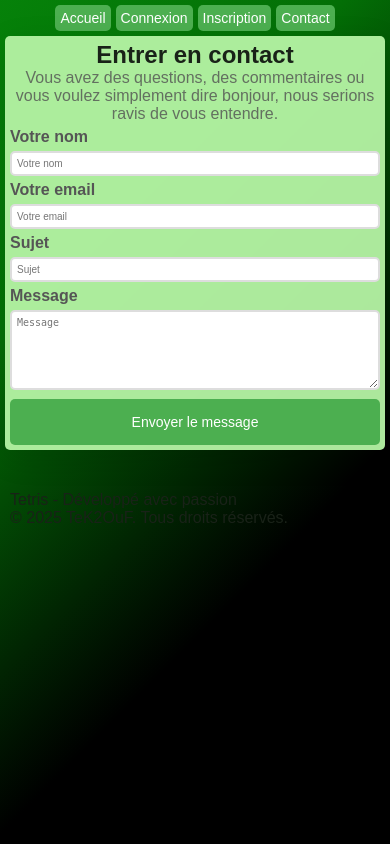
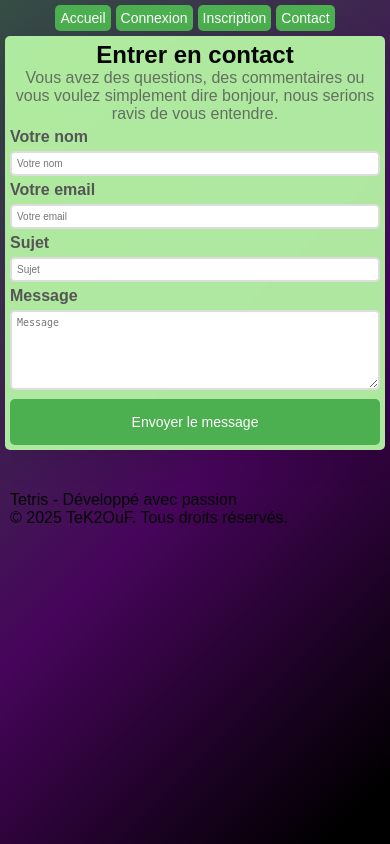
Before and after one commit to MaverickYoan/tetris-game-main, a Flask app: page /contact in a window 390 px wide. Run offline with Flask 3, Linux system fonts and the light colour scheme; some libraries are stand-ins or nearby versions.

Commit message:
dernièresTouches

```diff
--- a/templates/admin_messages.html
+++ b/templates/admin_messages.html
@@ -173,14 +173,14 @@
 
 {% block content %}
 <div class="card"
-    style="max-width: 900px; margin: 0 auto; @media (max-width: 768px) {font-size: 10px;}">
+    style="max-width: 768px; margin: 0 auto; @media (max-width: 768px) {font-size: 10px;}">
     <h2 class="text-center">Messages reçus</h2>
     {% if messages %}
     <table style="width: 100%; border-collapse: collapse; margin-top: 5px;">
         <thead>
             <tr style="background-color: #4CAF50; color: white;">
-                <th style="padding: 5px; border: 1px solid #ddd;">ID</th>
-                <th style="padding: 5px; border: 1px solid #ddd;">Nom</th>
+                <th style="padding: 5px; border: 1px solid white;">ID</th>
+                <th style="padding: 5px; border: 1px solid white;">Nom</th>
                 <th style="padding: 5px; border: 1px solid #ddd;">Email</th>
                 <th style="padding: 5px; border: 1px solid #ddd;">Sujet</th>
                 <th style="padding: 5px; border: 1px solid #ddd;">Message</th>
--- a/templates/base.html
+++ b/templates/base.html
@@ -1,11 +1,10 @@
 <!DOCTYPE html>
-<html lang="en">
+<html lang="fr">
 
     <head>
         <meta charset="UTF-8">
         <meta name="viewport" content="width=device-width, initial-scale=1.0">
-        <!-- <link rel="icon" href="img/tetris.gif" type="image/x-icon"> -->
-        <link rel="icon" href="/img/favicon.ico" type="image/x-icon">
+        <link rel="icon" href="img/favicon.jpg" type="image/x-icon">
         <title>{% block title %}Tetris{% endblock %}</title>
     </head>
 
@@ -20,11 +19,11 @@
             font-family: 'Arial', sans-serif;
             /* ANCIEN BACKGROUND: background: linear-gradient(135deg, #163e19ff 0%, #00f311ff 100%); */
             /* NOUVEAU BACKGROUND DYNAMIQUE VERT */
-            background: linear-gradient(135deg, #12da19ff 10%, #036f06ff 50%, rgb(0, 0, 0) 60%); /* Dégradé de vert vif au noir */
+            background: linear-gradient(135deg, #12da19ff 10%, rgb(70, 5, 90) 50%, rgb(0, 0, 0) 60%); /* Dégradé de vert vif au noir */
             background-size: 400% 400%; /* Permet l'animation du dégradé */
-            animation: gradientAnimation 30s ease infinite; /* Applique l'animation */
+            animation: gradientAnimation 10s ease infinite; /* Applique l'animation */
             min-height: 100vh;
-            color: #192218;
+            color: #050705;
         }
 
         /* Définition de l'animation du dégradé */
@@ -41,7 +40,7 @@
         }
 
         .container {
-            max-width: 1000px;
+            max-width: 100%;
             margin: 0 auto;
             padding: 5px;
         }
@@ -170,6 +169,7 @@
 
             .card {
                 padding: 5px;
+                max-width: 768px; width: 100%; max-height: 100%; overflow-y: auto;
             }
         }
     </style>
--- a/tetris game python in a html.txt
+++ b/tetris game python in a html.txt
@@ -887,7 +887,7 @@ File edits completed:
 +++ C:\Users\tek2o\tetris-game\templates\base.html
 @@ -0,0 +1,225 @@
 +<!DOCTYPE html>
-+<html lang="en">
++<html lang="fr">
 +<head>
 +    <meta charset="UTF-8">
 +    <meta name="viewport" content="width=device-width, initial-scale=1.0">
```
Also changed, not shown: img/favicon.jpg (renamed from img/imgbin-tetris-video-game-others-DNjmubTh8FFyXZMfUp9KyvRjJ.jpg), 3 other files.
